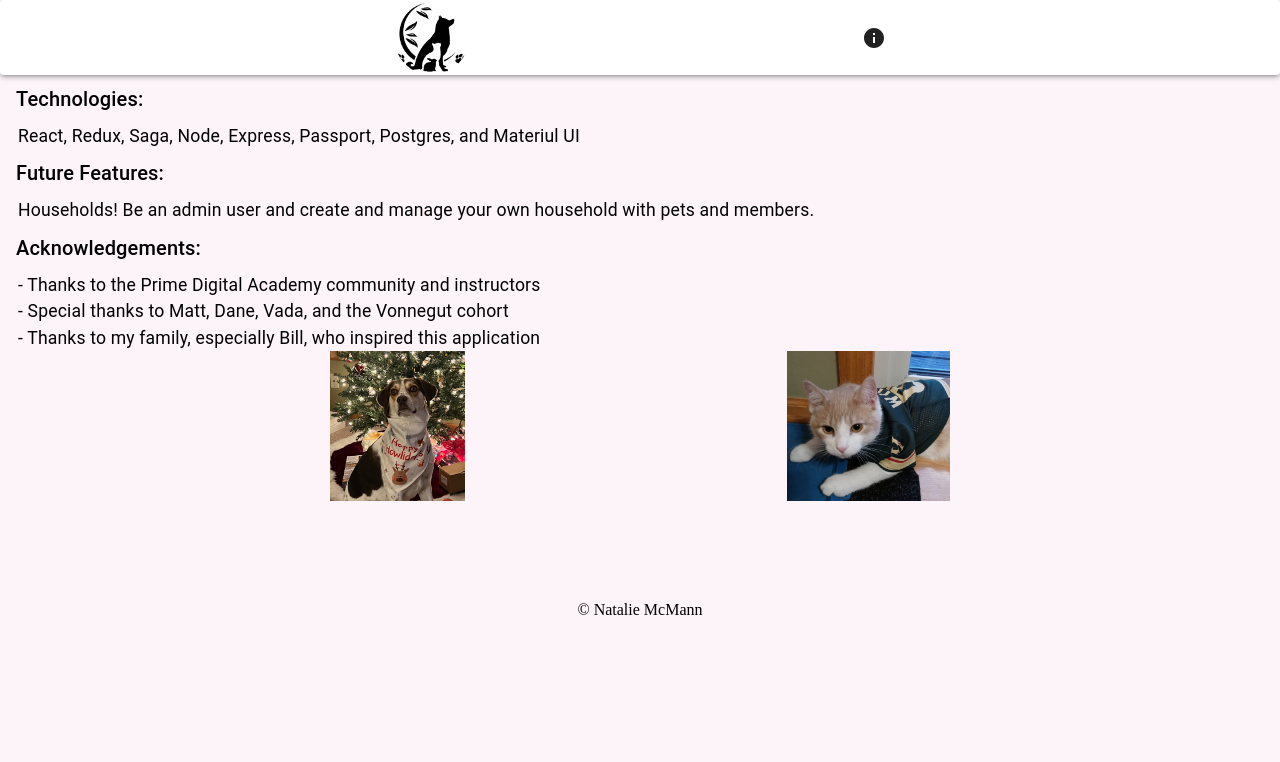
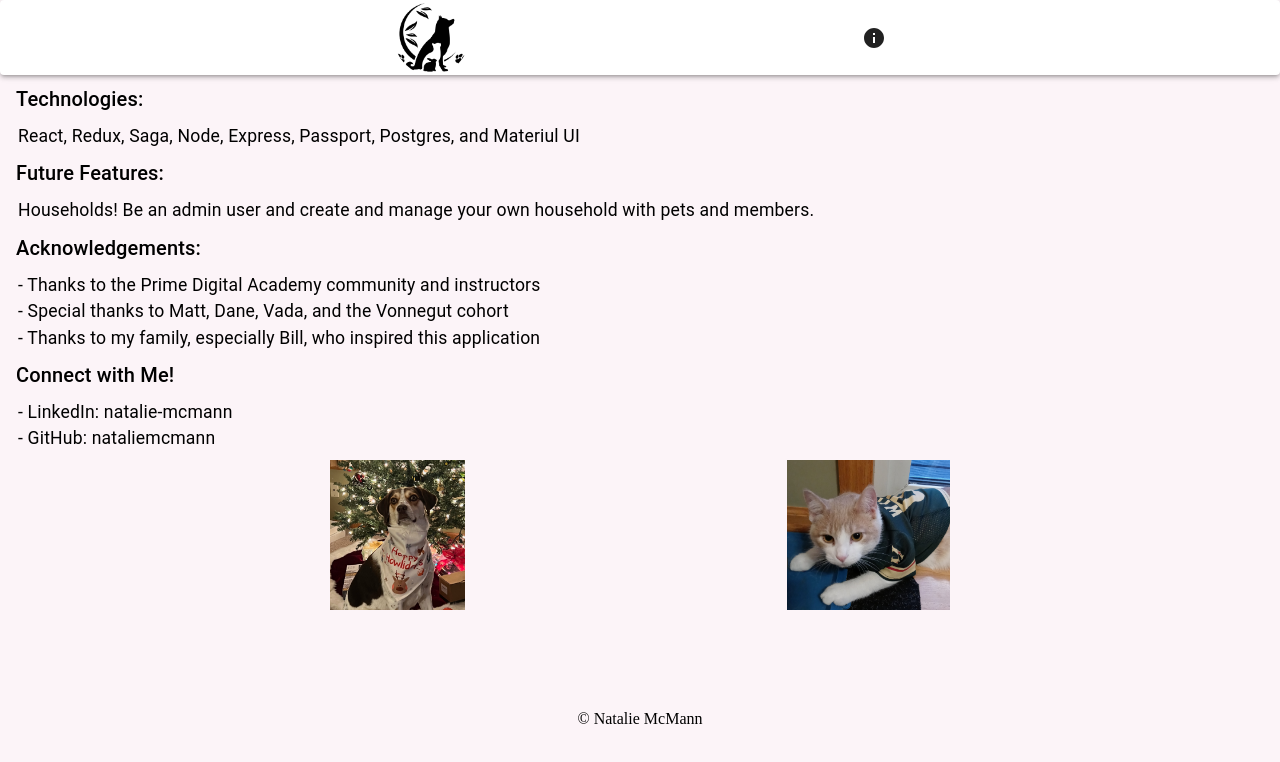
Before and after one commit to nataliemcmann/animal-haus, a React (Create React App) app: page /#/home in a window 1280 px wide. Both pictures are taken after a click on the icon 874 px from the left and 37 px from the top of the page. Shown: the top 762 px of the page. Built offline with nearby package versions, Linux system fonts and the light colour scheme; no server answers.

Commit message:
added linked in and github to about page

```diff
--- a/src/components/AboutPage/AboutPage.jsx
+++ b/src/components/AboutPage/AboutPage.jsx
@@ -26,7 +26,14 @@ function AboutPage() {
       <Typography sx={{fontSize: '1.1rem'}}>
         - Thanks to my family, especially Bill, who inspired this application
       </Typography>
-      <Grid container direction="row" justifyContent="space-evenly">
+      <Typography variant="h6" sx={{m:1}}>Connect with Me!</Typography>
+      <Typography sx={{fontSize: '1.1rem'}}>
+        - LinkedIn: natalie-mcmann
+      </Typography>
+      <Typography sx={{fontSize: '1.1rem'}}>
+        - GitHub: nataliemcmann
+      </Typography>
+      <Grid marginTop={1} container direction="row" justifyContent="space-evenly">
         <img alt="dog with bandana" src='./images/howliday_dog.jpeg' className="relative"/>
         <img alt="cat in wild jersery" src='./images/jersey_cat.jpeg' className="relative"/>
       </Grid>
```
